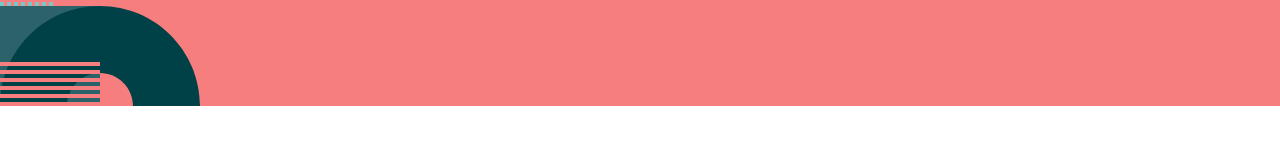
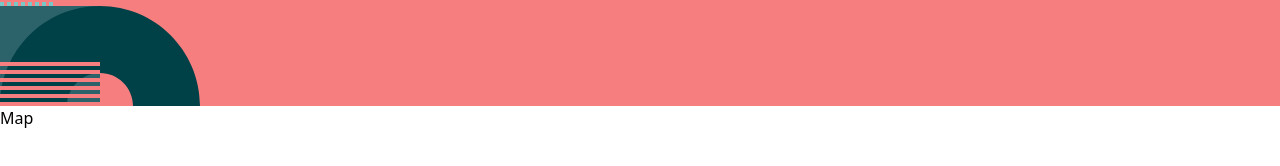
Before and after one commit to zsoolti8917/InfoMapSK-frontend, a React (Vite) app: page / in a window 1280 px wide. Shown: the part 556-722 px from the top of the page. Built offline with nearby package versions, Linux system fonts and the light colour scheme.

Commit message:
Changed map component to use OMS

```diff
--- a/src/App.jsx
+++ b/src/App.jsx
@@ -1,12 +1,14 @@
 import Nav from './components/Navbar.jsx'
 import Hero from './components/Hero.jsx'
 import Banner from './components/Banner.jsx'
+import Map from './components/Map.jsx'
 function App() {
   return (
     <div>
       <Nav />
       <Hero />
       <Banner />
+      <Map />
     </div>
   )
 }
--- /dev/null
+++ b/src/components/Map.jsx
@@ -0,0 +1,9 @@
+import React from 'react'
+
+const Map = () => {
+  return (
+    <div>Map</div>
+  )
+}
+
+export default Map
```
